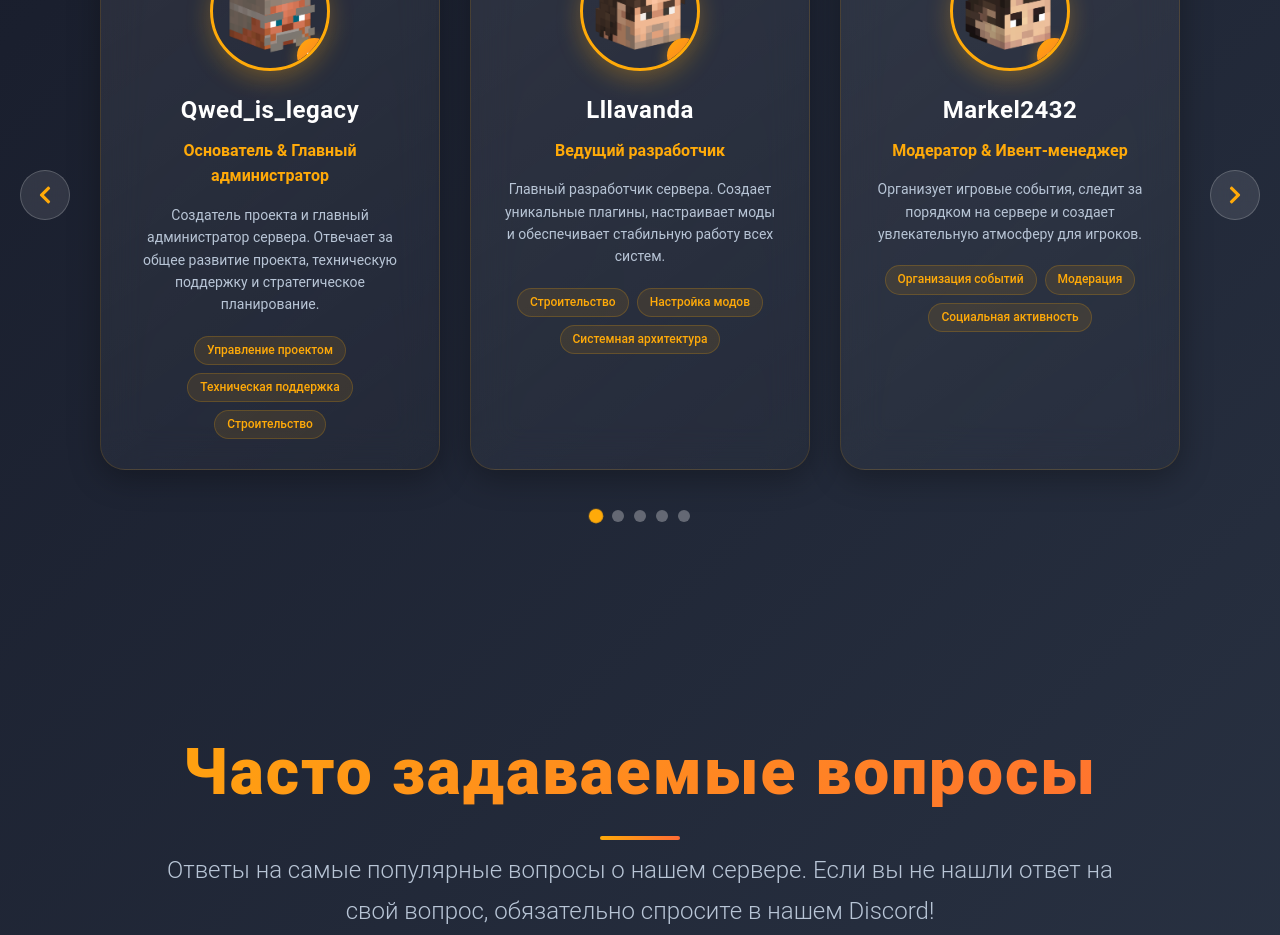
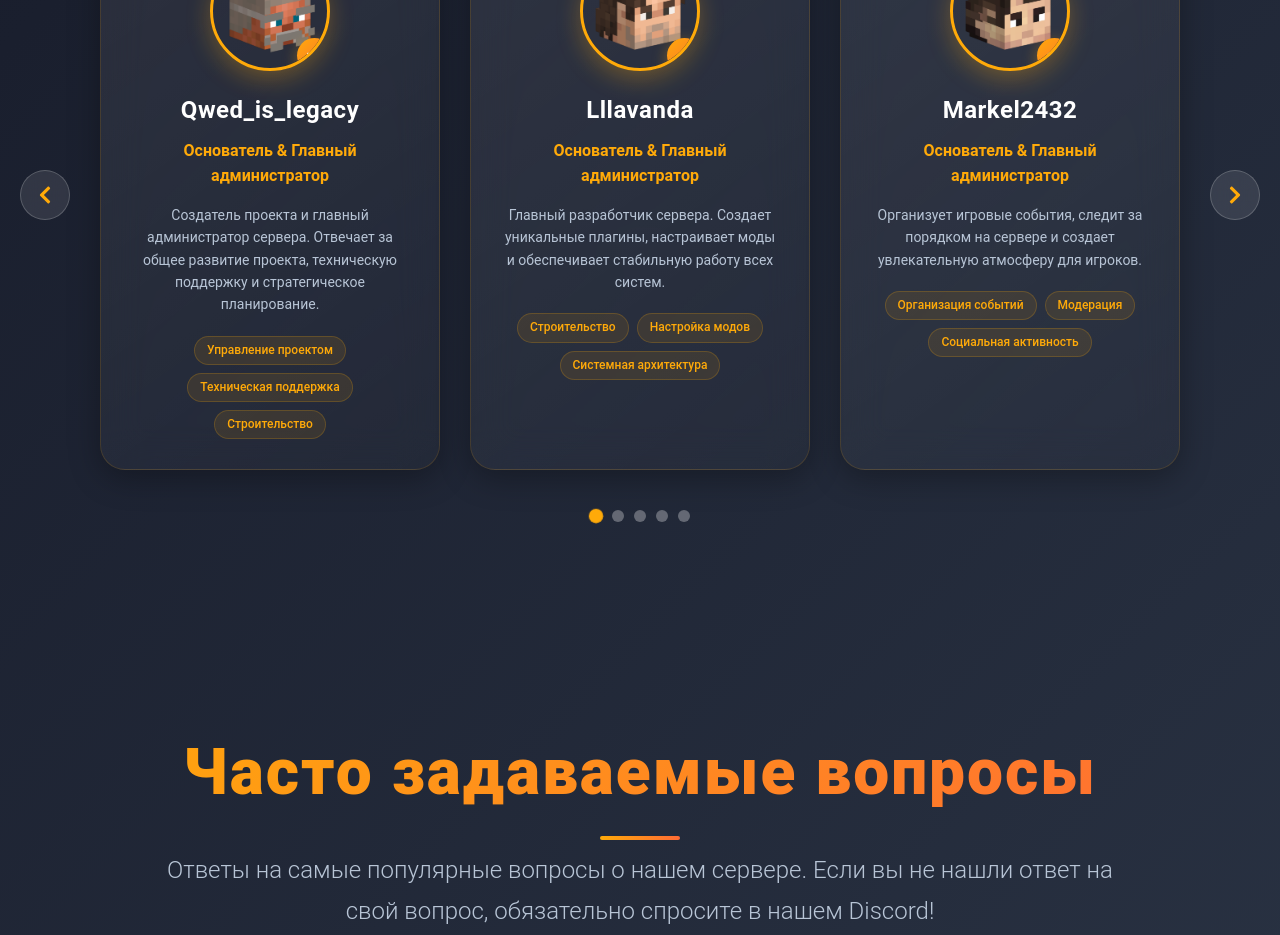
Before and after one commit to Maf1ck/SteamWorld, a React (Vite) app: page / in a window 1280 px wide. Shown: the part 4100-5035 px from the top of the page. Built offline with nearby package versions, Linux system fonts and the light colour scheme.

Commit message:
fix members

```diff
--- a/src/Components/MainContent/MainContent.jsx
+++ b/src/Components/MainContent/MainContent.jsx
@@ -52,7 +52,7 @@ const MainContent = () => {
     {
       id: 2,
       name: "Lllavanda",
-      role: "Ведущий разработчик",
+      role: "Основатель & Главный администратор",
       avatar: "/img/lllavanda_a.png",
       description: "Главный разработчик сервера. Создает уникальные плагины, настраивает моды и обеспечивает стабильную работу всех систем.",
       skills: ["Строительство", "Настройка модов", "Системная архитектура"],
@@ -61,7 +61,7 @@ const MainContent = () => {
     {
       id: 3,
       name: "Markel2432",
-      role: "Модератор & Ивент-менеджер",
+      role: "Основатель & Главный администратор",
       avatar: "/img/markel2432.png",
       description: "Организует игровые события, следит за порядком на сервере и создает увлекательную атмосферу для игроков.",
       skills: ["Организация событий", "Модерация", "Социальная активность"],
@@ -70,7 +70,7 @@ const MainContent = () => {
     {
       id: 4,
       name: "Chikenboy482",
-      role: "Технический администратор",
+      role: "Основатель & Главный администратор",
       avatar: "/img/chikenboy482.png",
       description: "Отвечает за техническую стабильность сервера, настройку плагинов и решение сложных технических вопросов.",
       skills: ["Техническая поддержка", "Строительство", "Системное администрирование"],
@@ -79,7 +79,7 @@ const MainContent = () => {
     {
       id: 5,
       name: "Jokulllka",
-      role: "Социальный менеджер",
+      role: "Основатель & Главный администратор",
       avatar: "/img/jokulllka.png",
       description: "Управляет социальными сетями, общается с игроками и создает дружелюбную атмосферу в сообществе.",
       skills: ["Социальные сети", "Комьюнити-менеджмент", "Поддержка игроков"],
```
